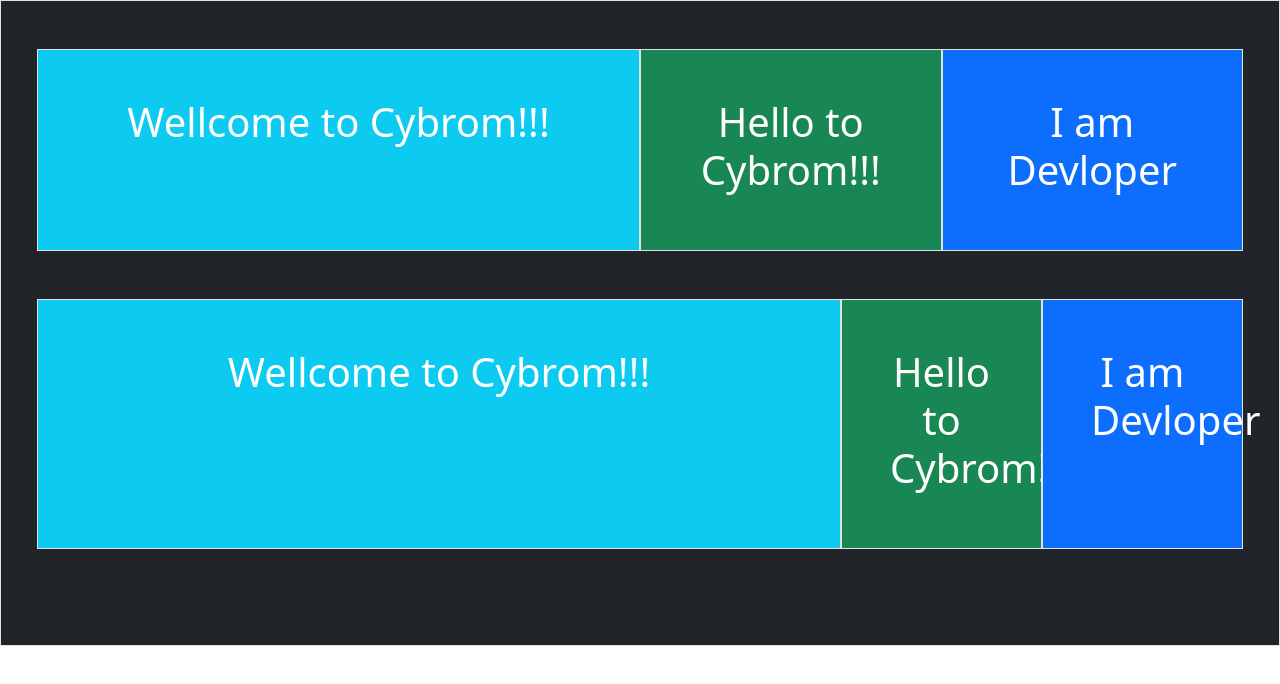
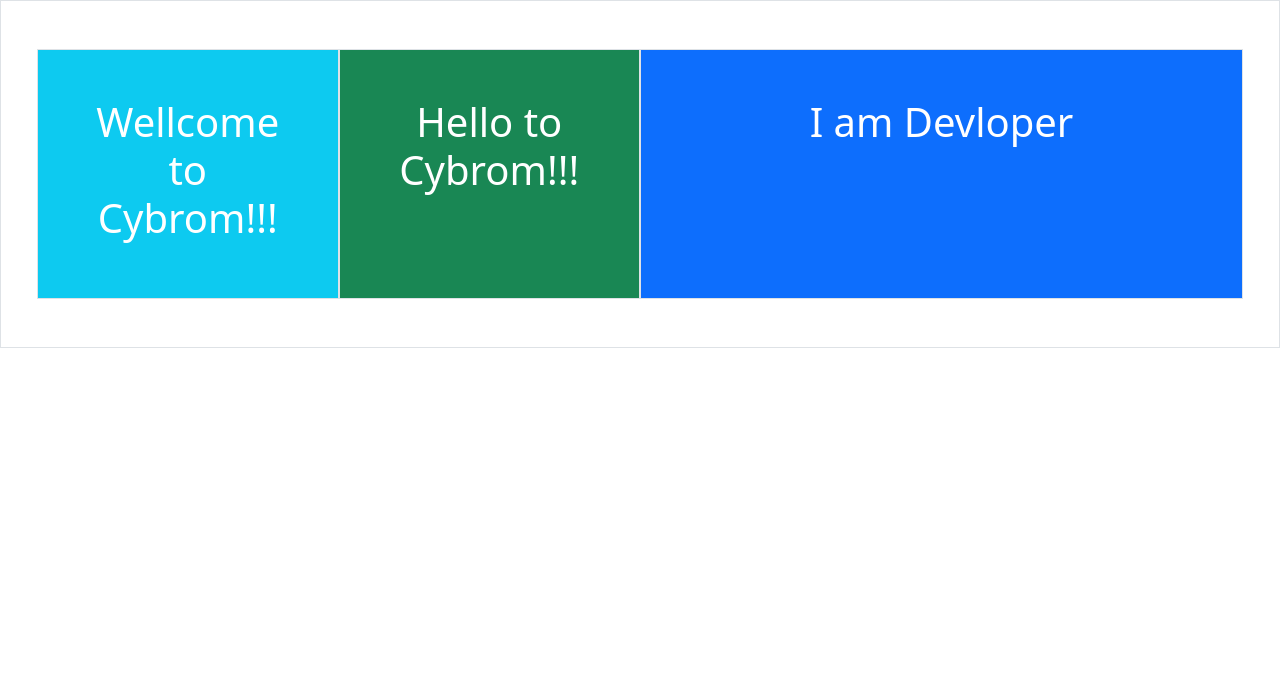
Before and after one commit to rahullokhande123/React_codes, a React (Vite) app: page / in a window 1280 px wide. Shown: the top 684 px of the page. Built offline with nearby package versions, Linux system fonts and the light colour scheme.

Commit message:
Bootstrap_layout2

```diff
--- a/src/App.jsx
+++ b/src/App.jsx
@@ -2,31 +2,20 @@ import { Container,Row, Col } from "react-bootstrap";
 const App=()=>{
  return(
   <>
-    <Container fluid className="text-center border p-5 bg-dark">
+    <Container fluid className="text-center border p-5">
       {/* fluid -> ka use hm container ke sath krte h bada container lene ke */}
 
 {/* Container me bhi hm 12 Section bna sakte h md {} ki help se
 (count krne pr eska total 12 hi aana chahiye) */}
 
       <Row>
-        <Col md={6} className="border bg-info p-5 text-white mb-5">
+        <Col md={3} className="border bg-info p-5 text-white">
         <h1>Wellcome to Cybrom!!!</h1>
         </Col>
-        <Col md={3} className="border bg-success p-5 text-white fs-6 mb-5">
+        <Col md={3} className="border bg-success p-5 text-white fs-6 ">
         <h1>Hello to Cybrom!!!</h1>
         </Col>
-        <Col md={3} className="border bg-primary p-5 text-white mb-5 ">
-            <h1>I am Devloper</h1>
-        </Col>
-
-
-        <Col md={8} className="border bg-info p-5 text-white mb-5">
-        <h1>Wellcome to Cybrom!!!</h1>
-        </Col>
-        <Col md={2} className="border bg-success p-5 text-white fs-6 mb-5">
-        <h1>Hello to Cybrom!!!</h1>
-        </Col>
-        <Col md={2} className="border bg-primary p-5 text-white mb-5">
+        <Col md={6} className="border bg-primary p-5 text-white">
             <h1>I am Devloper</h1>
         </Col>
       </Row>
```
